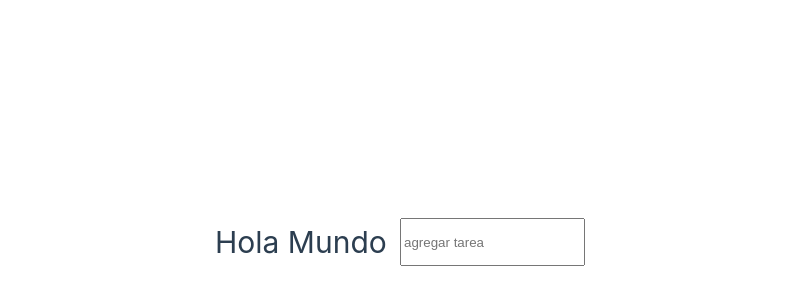
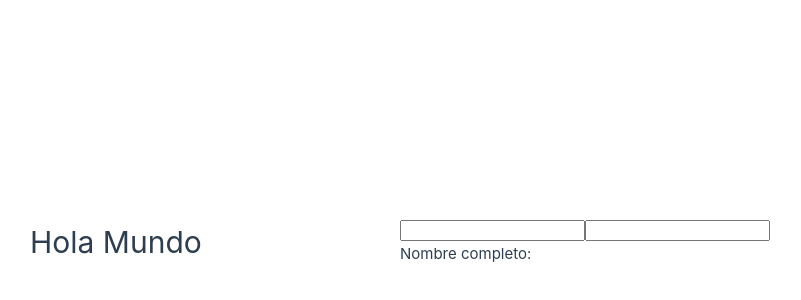
Before and after one commit to joselautaro/CursoVue---Primer-App, a Vue app: page / in a window 1280 px wide. Shown: the part 158-458 px from the top of the page, without its empty margins (240-1041 px from the left). Built offline with nearby package versions, Linux system fonts and the light colour scheme.

Commit message:
Ejemplo 3 y 4

```diff
--- a/src/App.vue
+++ b/src/App.vue
@@ -5,7 +5,9 @@
 // import Hijo6 from './components/Props/Hijo6.vue';
 // import Padre6 from './components/Props/Padre6.vue';
 // import Ejemplo1 from './components/ProgramacionReactiva/Ejemplo1.vue';
-import Ejemplo2 from './components/ProgramacionReactiva/Ejemplo2.vue';
+// import Ejemplo2 from './components/ProgramacionReactiva/Ejemplo2.vue';
+// import Ejemplo3 from './components/ProgramacionReactiva/Ejemplo3.vue';
+import Ejemplo4 from './components/ProgramacionReactiva/Ejemplo4.vue';
 </script>
 
 <template>
@@ -24,7 +26,10 @@ import Ejemplo2 from './components/ProgramacionReactiva/Ejemplo2.vue';
   <!-- <Hijo5/>
   <Padre6/>
   <Ejemplo1/> -->
-  <Ejemplo2/>
+  <!-- <Ejemplo2/> -->
+   <!-- <Ejemplo3/> -->
+    <Ejemplo4/>
+
 </template>
 
 <style scoped>
--- /dev/null
+++ b/src/components/ProgramacionReactiva/Ejemplo3.vue
@@ -0,0 +1,20 @@
+<template>
+    <form @submit.prevent="submitForm">
+        <input type="text" v-model="formData.name" placeholder="nombre">
+        <input type="text" v-model="formData.email" placeholder="email">
+        <button type="submit">enviar</button>
+    </form>
+</template>
+
+<script setup>
+    import { reactive } from 'vue';
+
+    const formData = reactive({
+        name: '',
+        email: ''
+    })
+
+    const submitForm = () =>{
+        console.table('Formulario enviado', formData);
+    }
+</script>
--- /dev/null
+++ b/src/components/ProgramacionReactiva/Ejemplo4.vue
@@ -0,0 +1,18 @@
+<template>
+    <div>
+        <input type="text" v-model="firstName">
+        <input type="text" v-model="lastName">
+        <p>Nombre completo: {{ fullName }}</p>
+    </div>
+</template>
+
+<script setup>
+import {ref, computed} from 'vue';
+
+const firstName = ref('');
+const lastName = ref('');
+
+const fullName = computed(() =>{
+    return `${firstName.value} ${lastName.value}`.trim();
+})
+</script>
```
